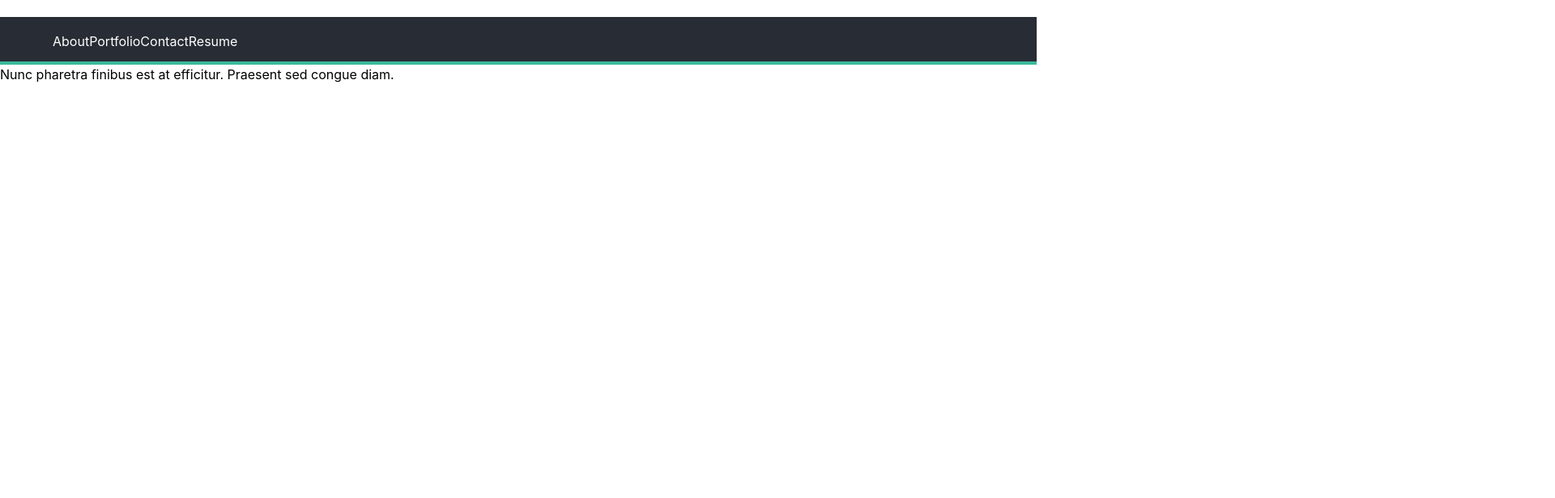
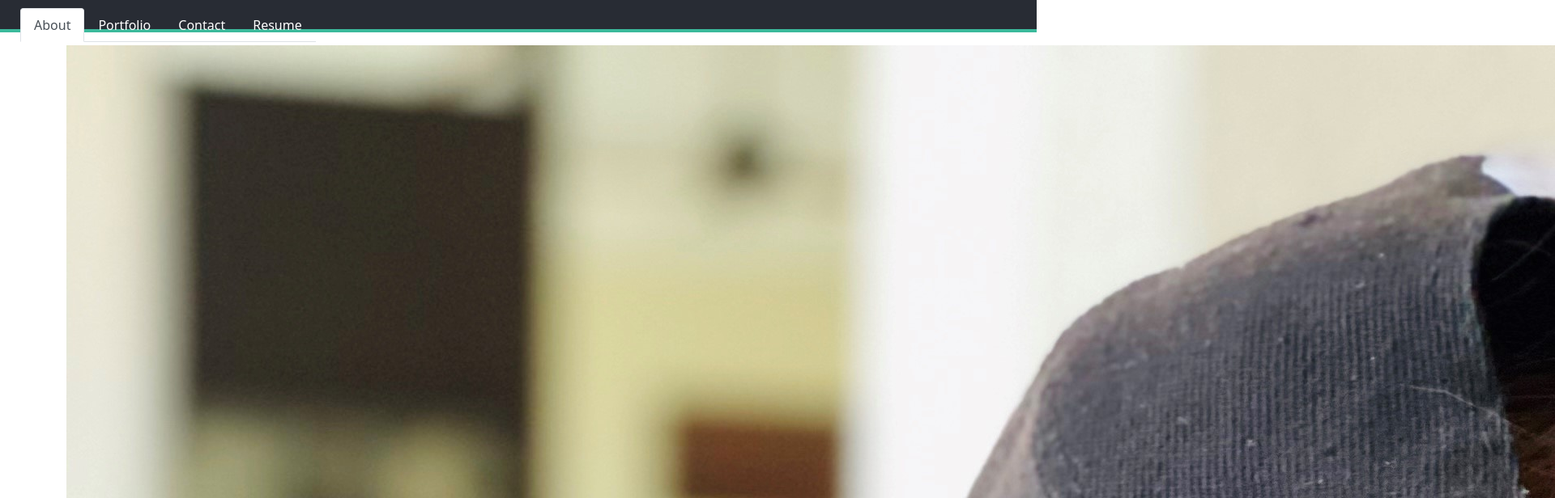
Before and after one commit to Ruchi479/react-portfolio, a React (Create React App) app: page / in a window 1280 px wide. Shown: the top 616 px of the page at 81% size, 1920 px wide, since content can reach past the window. Built offline with nearby package versions, Linux system fonts and the light colour scheme.

Commit message:
updated about page

```diff
--- a/src/components/pages/About.js
+++ b/src/components/pages/About.js
@@ -1,12 +1,24 @@
 import React from 'react';
+import myimg from "../assets/img1.jpg"
 
 export default function About() {
   return (
-    <div>
-      <h1>About Page</h1>
-      <p>
-        Nunc pharetra finibus est at efficitur. Praesent sed congue diam.
-      </p>
-    </div>
+    <section id="about" className="container">
+        <h1 id="headings">About Me</h1>
+        <div id="pic">
+            <img src={myimg} alt="Image unavailable"/>
+            <div id="intro">
+                <h2>Ruchi</h2>
+                <p>
+                  Hello, I'm Ruchi! I switched my gears from my education in Teaching to take on Web Development to keep challenging myself in ways I thought I never could.
+                  Web Development allows me to continually create and creatively find new ways to make processes better. I always believed that anything can be improved and
+                  there are different ways to solve problems. Web Development has never been "just a job" for me, it is offered an engaging challenge to continually learn,
+                  teach, and improve my skills in creating good quality web sites.With that being said, I am Full Stack Web Developer based in India with a Master’s Degree combined with
+                  Graduate Coding BootCamp from Monash University in Melbourne, Australia and 4+ years professional Computer Science Teaching experience in India. I am a naturally curious person which makes me want to always learn new things. I am a problem-solver who
+                  questions everything. I am a hard worker who doesn't take life too seriously and enjoys the little things. You will always find a smile on my face.
+                </p>
+            </div>
+        </div>
+    </section>
   );
 }
--- a/src/index.js
+++ b/src/index.js
@@ -2,7 +2,7 @@ import React from 'react';
 import ReactDOM from 'react-dom';
 import './index.css';
 import App from './App';
-// import 'bootstrap/dist/css/bootstrap.min.css';
+import 'bootstrap/dist/css/bootstrap.min.css';
 import reportWebVitals from './reportWebVitals';
 
 ReactDOM.render(
```
Also changed, not shown: src/components/assets/img1.jpg (added), src/styles/About.css (added).
